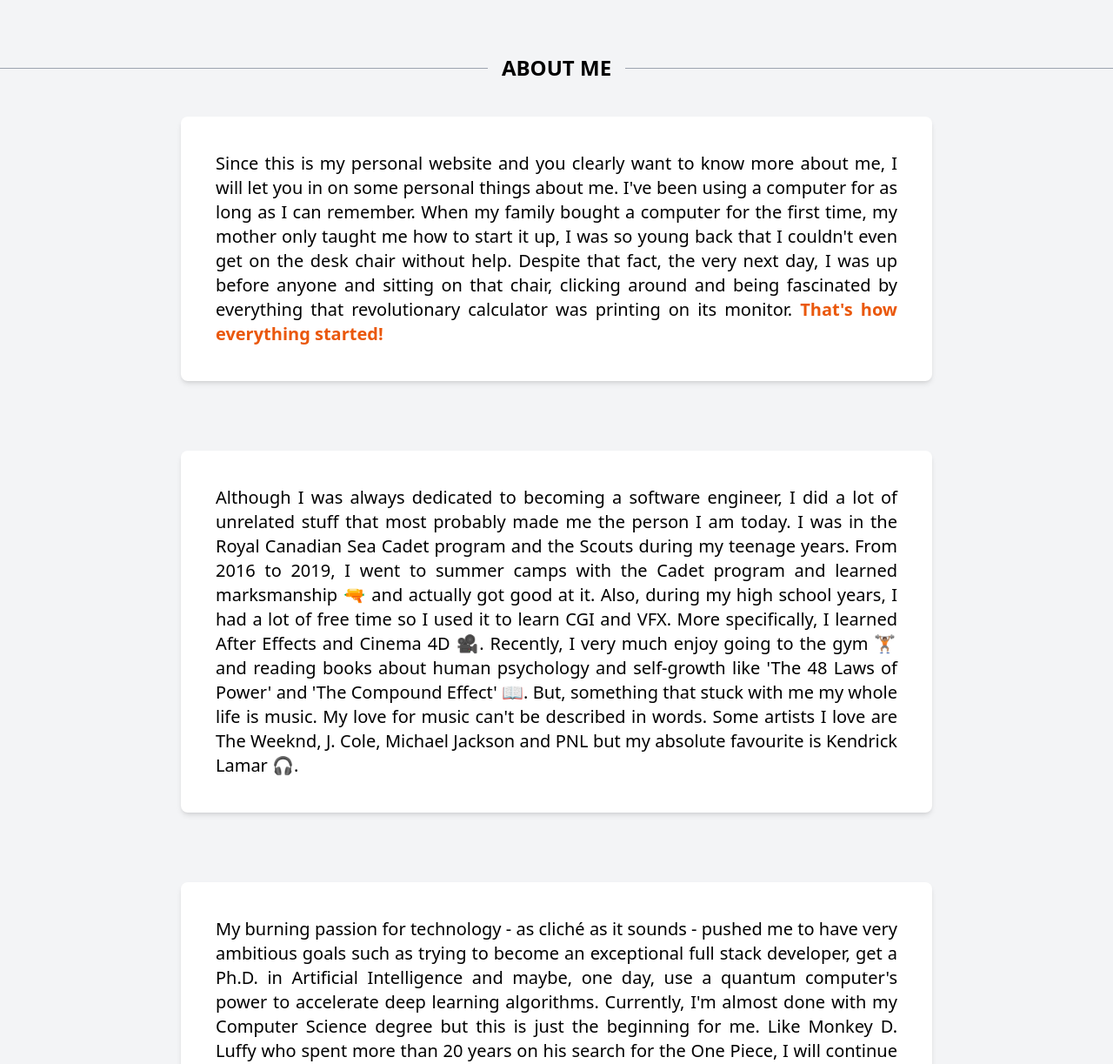
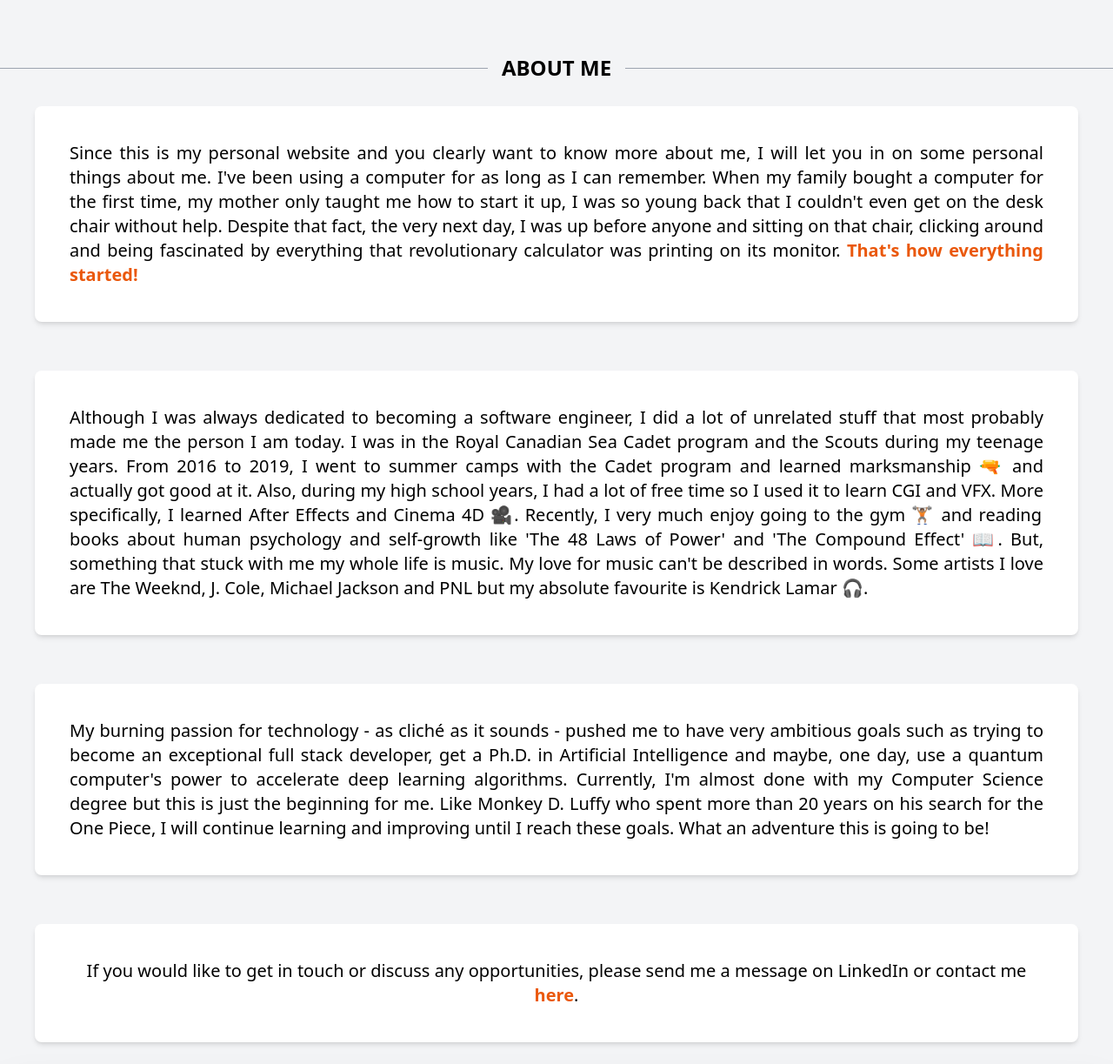
Before and after one commit to Ronakage/personal-website, an Astro site: page / in a window 1280 px wide. Shown: the part 3410-4633 px from the top of the page at 87% size. Built offline with nearby package versions, Linux system fonts and the light colour scheme; Astro itself is replaced by a stand-in of ours.

Commit message:
finishing refactoring touches

```diff
--- a/src/components/AboutSection.astro
+++ b/src/components/AboutSection.astro
@@ -5,25 +5,25 @@
 </div>
 
 <div class="md:h-full flex flex-wrap text-justify">
-    <p class="bg-white hover:shadow-2xl transition duration-300 ease-in p-5 m-5 md:mx-52 md:my-10 md:p-10 rounded-lg shadow-md text-xl dark:bg-[#28282c]">
+    <p class="bg-white hover:shadow-2xl transition duration-300 ease-in p-5 m-5 md:mx-10 md:my-7 md:p-10 rounded-lg shadow-md text-xl dark:bg-[#28282c]">
         Since this is my personal website and you clearly want to know more about me, I will let you in on some personal things about me.
         I've been using a computer for as long as I can remember. When my family bought a computer for the first time, my mother only taught me how to start it up, I was so young back that I couldn't even get on the desk chair without help.
         Despite that fact, the very next day, I was up before anyone and sitting on that chair, clicking around and being fascinated by everything that revolutionary calculator was printing on its monitor.
         <span class="font-bold text-orange-600 dark:text-indigo-500">That's how everything started!</span>
     </p>
-    <p class="bg-white hover:shadow-2xl transition duration-300 ease-in p-5 m-5 md:mx-52 md:my-10 md:p-10 rounded-lg shadow-md text-xl dark:bg-[#28282c]">
+    <p class="bg-white hover:shadow-2xl transition duration-300 ease-in p-5 m-5 md:mx-10 md:my-7 md:p-10 rounded-lg shadow-md text-xl dark:bg-[#28282c]">
         Although I was always dedicated to becoming a software engineer, I did a lot of unrelated stuff that most probably made me the person I am today. I was in the Royal Canadian Sea Cadet program and the Scouts during my teenage years.
         From 2016 to 2019, I went to summer camps with the Cadet program and learned marksmanship 🔫 and actually got good at it.
         Also, during my high school years, I had a lot of free time so I used it to learn CGI and VFX. More specifically, I learned After Effects and Cinema 4D 🎥.
         Recently, I very much enjoy going to the gym 🏋🏽 and reading books about human psychology and self-growth like 'The 48 Laws of Power' and 'The Compound Effect' 📖.
         But, something that stuck with me my whole life is music. My love for music can't be described in words. Some artists I love are The Weeknd, J. Cole, Michael Jackson and PNL but my absolute favourite is Kendrick Lamar 🎧.
     </p>
-    <p class="bg-white hover:shadow-2xl transition duration-300 ease-in p-5 m-5 md:mx-52 md:my-10 md:p-10 rounded-lg shadow-md text-xl dark:bg-[#28282c]">
+    <p class="bg-white hover:shadow-2xl transition duration-300 ease-in p-5 m-5 md:mx-10 md:my-7 md:p-10 rounded-lg shadow-md text-xl dark:bg-[#28282c]">
         My burning passion for technology - as cliché as it sounds - pushed me to have very ambitious goals such as trying to become an exceptional full stack developer, get a Ph.D. in Artificial Intelligence and maybe, one day, use a quantum computer's power to accelerate deep learning algorithms.
         Currently, I'm almost done with my Computer Science degree but this is just the beginning for me. Like Monkey D. Luffy who spent more than 20 years on his search for the One Piece, I will continue learning and improving until I reach these goals. What an adventure this is going to be!
 
     </p>
-    <p class="bg-white hover:shadow-2xl transition duration-300 ease-in p-5 m-5 md:mx-52 md:my-10 md:p-10 rounded-lg shadow-md text-xl dark:bg-[#28282c] text-center">
+    <p class="bg-white hover:shadow-2xl transition duration-300 ease-in p-5 m-5 md:mx-10 md:my-7 md:p-10 rounded-lg shadow-md text-xl dark:bg-[#28282c] text-center">
         If you would like to get in touch or discuss any opportunities, please send me a message on LinkedIn or contact me <a href="mailto:ronymawad@gmail.com" class="font-bold text-orange-600 dark:text-indigo-500">here</a>.</span>
     </p>
 </div>
--- a/src/pages/index.astro
+++ b/src/pages/index.astro
@@ -9,7 +9,7 @@ import AboutSection from '../components/AboutSection.astro';
 import Footer from '../components/Footer.astro';
 ---
 
-<Layout title="Rony Mawad's Personal Website">
+<Layout title="Rony's Personal Website">
 	<main id="home">
 		<Navbar/>
 		<Title/>
```
Also changed, not shown: src/components/Menu.astro (deleted).
